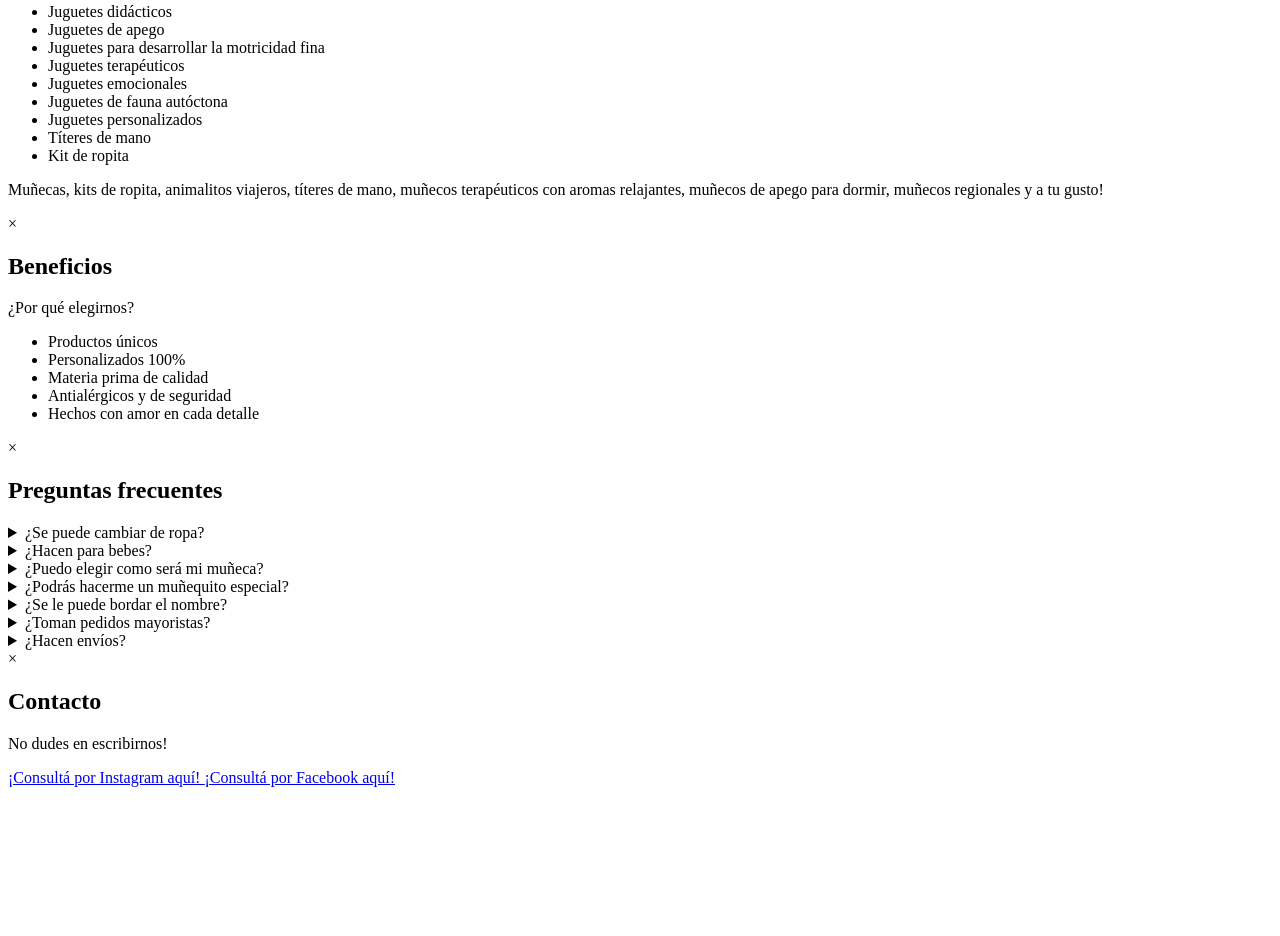
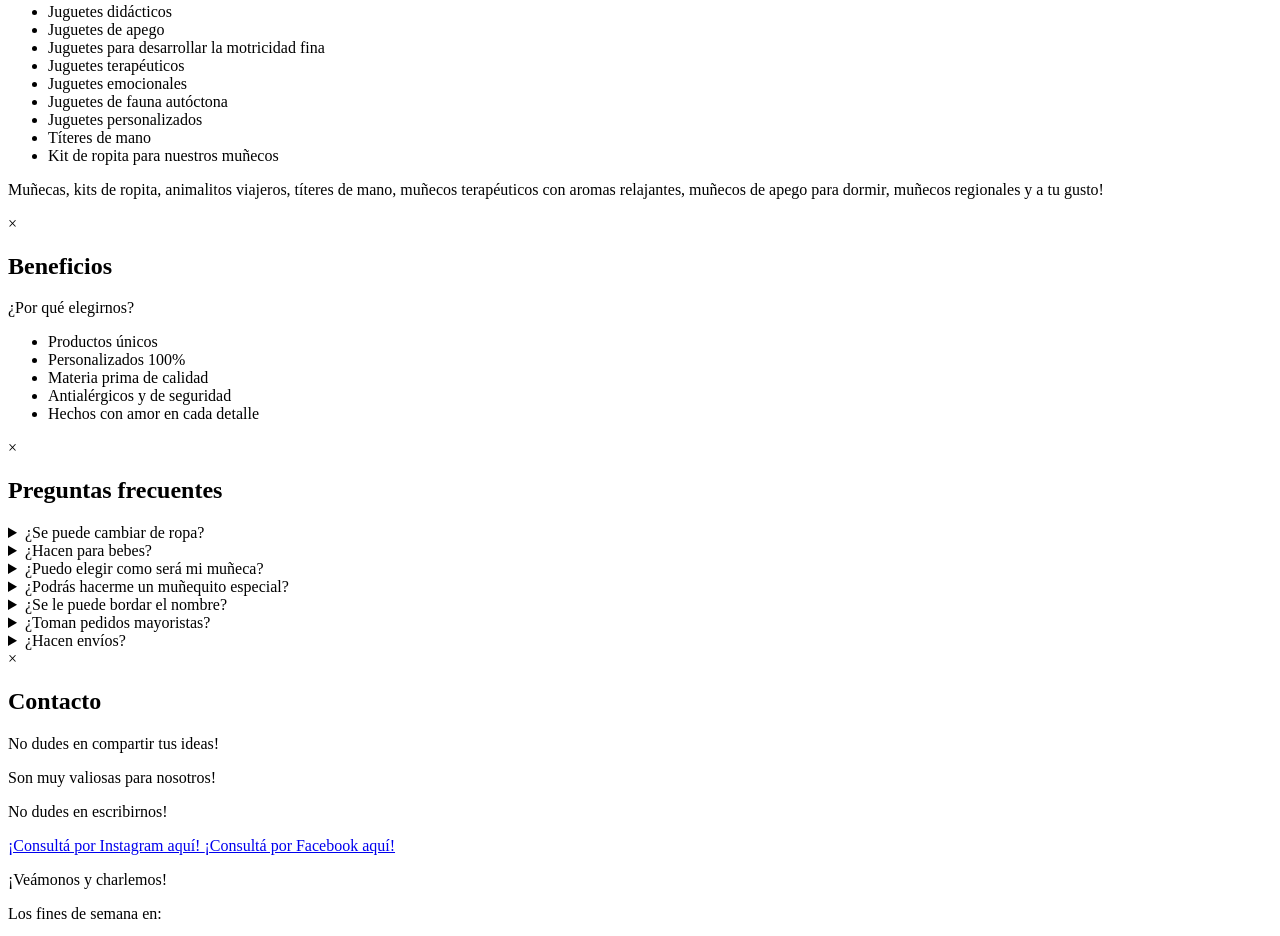
Before and after one commit to D-MERLO/Uno.es.para.mi, a plain HTML site: page index.html in a window 1280 px wide. Shown: the part 300-1236 px from the top of the page. Before the commit the page ends 1095 px from the top, so only its background shows below. Drawn offline with Linux system fonts and the light colour scheme; grey boxes are pictures that could not be loaded.

Commit message:
Ubicación

```diff
--- a/index.html
+++ b/index.html
@@ -50,7 +50,7 @@
                 <li>Juguetes personalizados
                 </li>
                 <li>Títeres de mano</li>
-                <li>Kit de ropita</li>
+                <li>Kit de ropita para nuestros muñecos</li>
             </ul>
             <p>Muñecas, kits de ropita, animalitos viajeros, títeres de mano, muñecos terapéuticos con aromas relajantes, muñecos de apego para dormir, muñecos regionales y a tu gusto!</p>
         </div>
@@ -116,6 +116,8 @@
         <div class="modal-content">
             <span class="close" onclick="closeModal('modal5')">&times;</span>
             <h2>Contacto</h2>
+            <p>No dudes en compartir tus ideas!</p>
+            <p>Son muy valiosas para nosotros!</p>
             <p>No dudes en escribirnos!</p>
             <a href="https://www.instagram.com/   TUCUENTA   " target="_blank" rel="noopener noreferrer"
                 class="enlace">
@@ -128,7 +130,9 @@
             <!-- <a href="https://wa.me/   TUNUMERO   " target="_blank" rel="noopener noreferrer" class="enlace">
                 ¡Consultá por WhatsApp aquí!
             </a> -->
-
+            <p>¡Veámonos y charlemos! </p>
+            <p>Los fines de semana en:</p>
+            <iframe src="https://www.google.com/maps/embed?pb=!3m2!1ses-419!2sar!4v1745878502947!5m2!1ses-419!2sar!6m8!1m7!1sR3-kfHdUCRXNvrXAho3u9Q!2m2!1d-42.76821294112602!2d-65.03192280691405!3f53.328761210829875!4f7.578772709426175!5f0.7820865974627469" width="600" height="450" style="border:0;" allowfullscreen="" loading="lazy" referrerpolicy="no-referrer-when-downgrade"></iframe>
         </div>
     </div>
 
```
